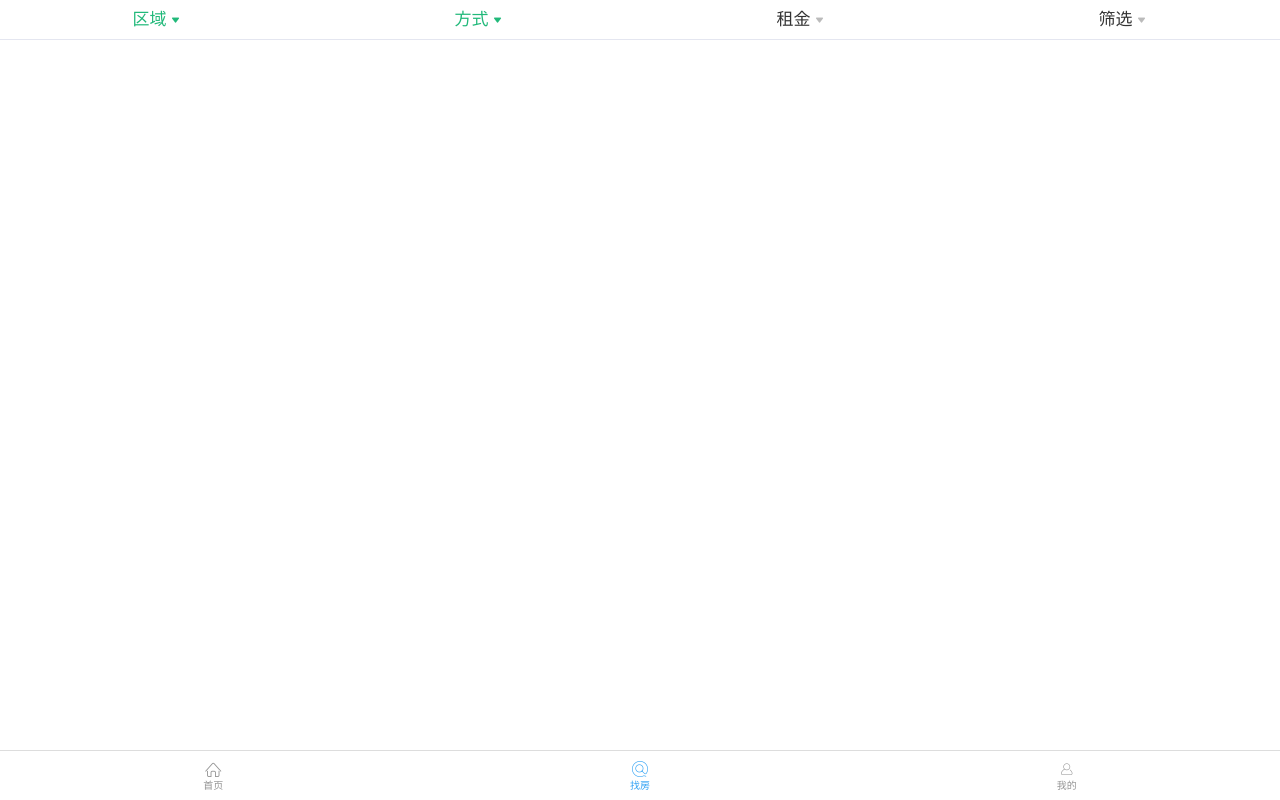
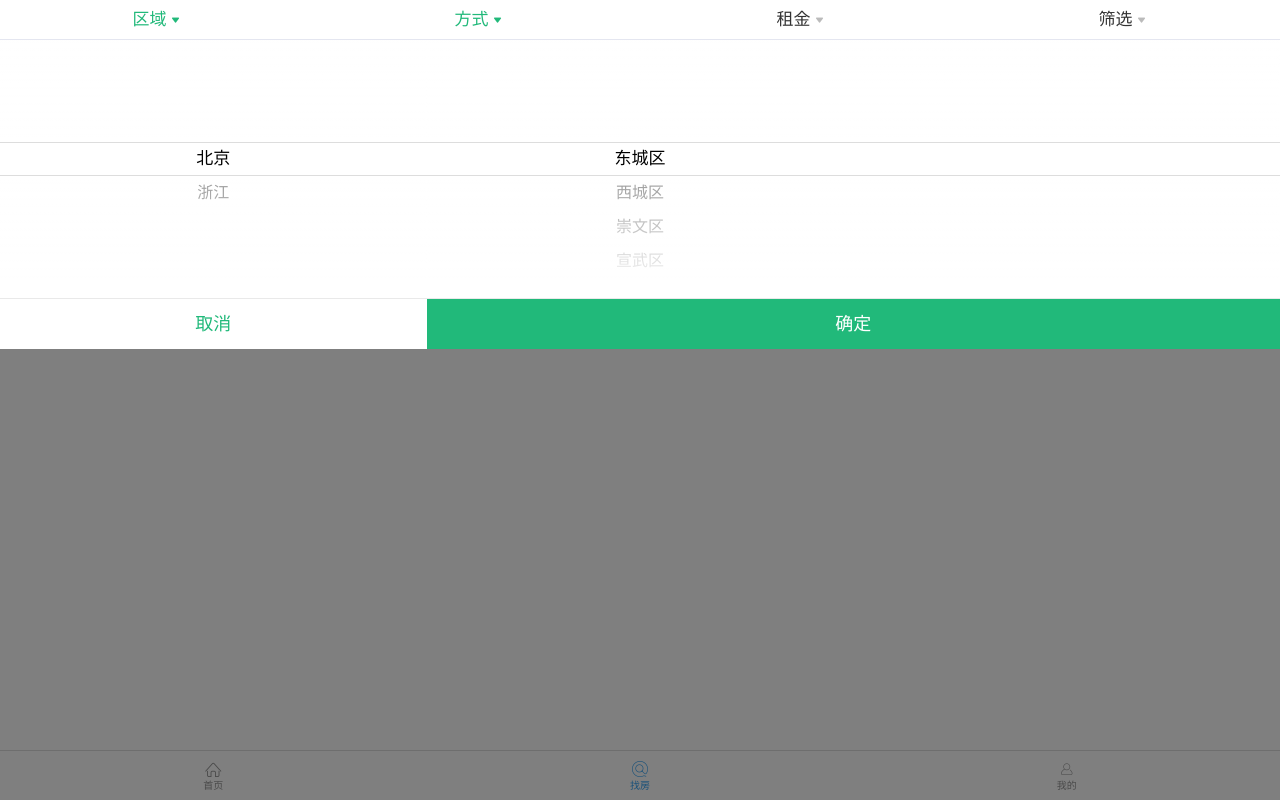
Before and after one commit to wyw-s/hkzfs, a React (Create React App) app: page /home/list in a window 1280 px wide. Both pictures are taken after a click on the element "区域". Built offline with nearby package versions, Linux system fonts and the light colour scheme.

Commit message:
点击前三个菜单 显示Picker组件和蒙层

```diff
--- a/src/pages/House/components/Filter/index.js
+++ b/src/pages/House/components/Filter/index.js
@@ -1,7 +1,7 @@
 import React, { Component } from 'react'
 
 import FilterTitle from '../FilterTitle'
-// import FilterPicker from '../FilterPicker'
+import FilterPicker from '../FilterPicker'
 // import FilterMore from '../FilterMore'
 
 import styles from './index.module.css'
@@ -16,31 +16,38 @@ const titleSelectedStatus = {
 
 export default class Filter extends Component {
   state = {
-    titleSelectedStatus
+    titleSelectedStatus,
+    openType: ''
   }
   // 点击高亮
   onTitleClick = type => {
     this.setState({
       // 对象展开和对象成员不重复的应用
-      titleSelectedStatus: { ...this.state.titleSelectedStatus, [type]: true }
+      titleSelectedStatus: { ...this.state.titleSelectedStatus, [type]: true },
+      openType: type
     })
   }
   render() {
+    const { openType, titleSelectedStatus } = this.state
     return (
       <div className={styles.root}>
         {/* 前三个菜单的遮罩层 */}
-        {/* <div className={styles.mask} /> */}
+        {openType === 'area' || openType === 'mode' || openType === 'price' ? (
+          <div className={styles.mask} />
+        ) : null}
 
         <div className={styles.content}>
           {/* 标题栏 */}
           <FilterTitle
-            titleSelectedStatus={this.state.titleSelectedStatus}
+            titleSelectedStatus={titleSelectedStatus}
             onTitleClick={this.onTitleClick}
           />
 
-          {/* 前三个菜单对应的内容： */}
-          {/* <FilterPicker /> */}
-
+          {openType === 'area' ||
+          openType === 'mode' ||
+          openType === 'price' ? (
+            <FilterPicker />
+          ) : null}
           {/* 最后一个菜单对应的内容： */}
           {/* <FilterMore /> */}
         </div>
```
